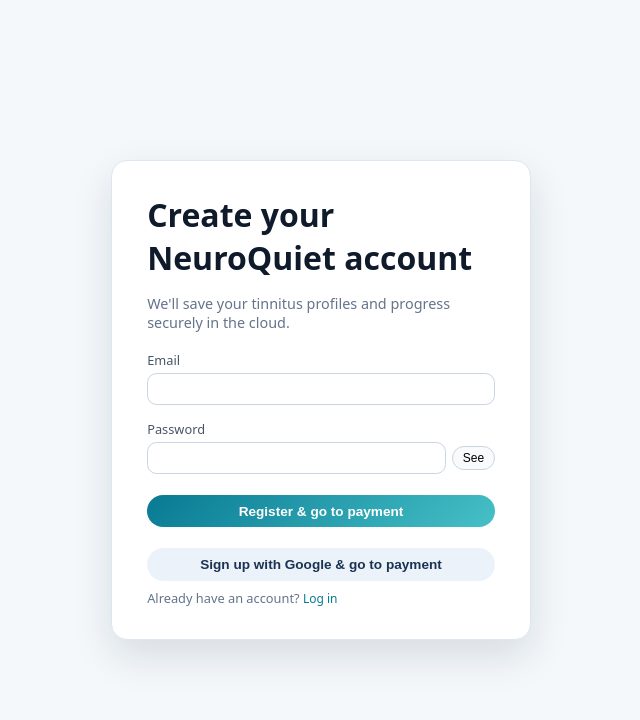
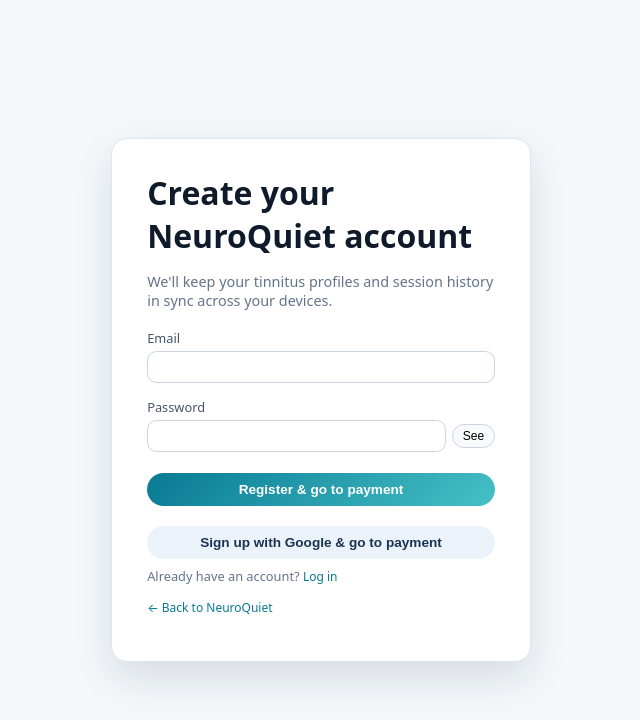
Before and after one commit to danyaffa/CalmTinnitus, a Next.js app: page /register in a window 1280 px wide. Shown: the top 720 px of the page, without its empty margins (319-959 px from the left). Built offline with nearby package versions, Linux system fonts and the light colour scheme; no server answers.

Commit message:
Update page.tsx

```diff
--- a/app/register/page.tsx
+++ b/app/register/page.tsx
@@ -1,17 +1,18 @@
+// /components/RegisterForm.tsx
 "use client";
 
 import React, { useState } from "react";
-import { useRouter } from "next/navigation";
 import {
   createUserWithEmailAndPassword,
   signInWithPopup,
 } from "firebase/auth";
-import { auth, googleProvider } from "../../lib/firebase";
+import { useRouter } from "next/navigation";
+import { auth, googleProvider } from "../lib/firebase";
 
 const STRIPE_LINK =
-  "https://buy.stripe.com/4gM5kD6cC0PK2YP39i4F20b"; // your live payment link
+  "https://buy.stripe.com/4gM5kD6cC0PK2YP39i4F20b"; // your payment link
 
-const RegisterPage: React.FC = () => {
+const RegisterForm: React.FC = () => {
   const router = useRouter();
   const [email, setEmail] = useState("");
   const [password, setPassword] = useState("");
@@ -51,12 +52,12 @@ const RegisterPage: React.FC = () => {
   };
 
   return (
-    <div className="auth-page">
+    <main className="auth-page">
       <div className="auth-card">
         <h1>Create your NeuroQuiet account</h1>
         <p className="auth-sub">
-          We&apos;ll save your tinnitus profiles and progress securely in the
-          cloud.
+          We&apos;ll keep your tinnitus profiles and session history in sync
+          across your devices.
         </p>
 
         <form className="auth-form" onSubmit={handleEmailRegister}>
@@ -84,21 +85,21 @@ const RegisterPage: React.FC = () => {
               <button
                 type="button"
                 className="pw-toggle"
-                onClick={() => setShowPassword((v) => !v)}
+                onClick={() => setShowPassword((prev) => !prev)}
               >
                 {showPassword ? "Hide" : "See"}
               </button>
             </div>
           </label>
 
-          {error && <div className="auth-error">{error}</div>}
+          {error && <p className="auth-error">{error}</p>}
 
           <button
             type="submit"
             className="btn btn-primary auth-btn"
             disabled={loading}
           >
-            {loading ? "Creating account..." : "Register & go to payment"}
+            {loading ? "Creating account…" : "Register & go to payment"}
           </button>
         </form>
 
@@ -111,15 +112,20 @@ const RegisterPage: React.FC = () => {
           Sign up with Google & go to payment
         </button>
 
-        <div className="auth-footer">
+        <p className="auth-footer">
           Already have an account?{" "}
           <a href="/login" className="btn-link">
             Log in
           </a>
-        </div>
+        </p>
+        <p className="auth-footer">
+          <a href="/" className="btn-link">
+            ← Back to NeuroQuiet
+          </a>
+        </p>
       </div>
-    </div>
+    </main>
   );
 };
 
-export default RegisterPage;
+export default RegisterForm;
```
